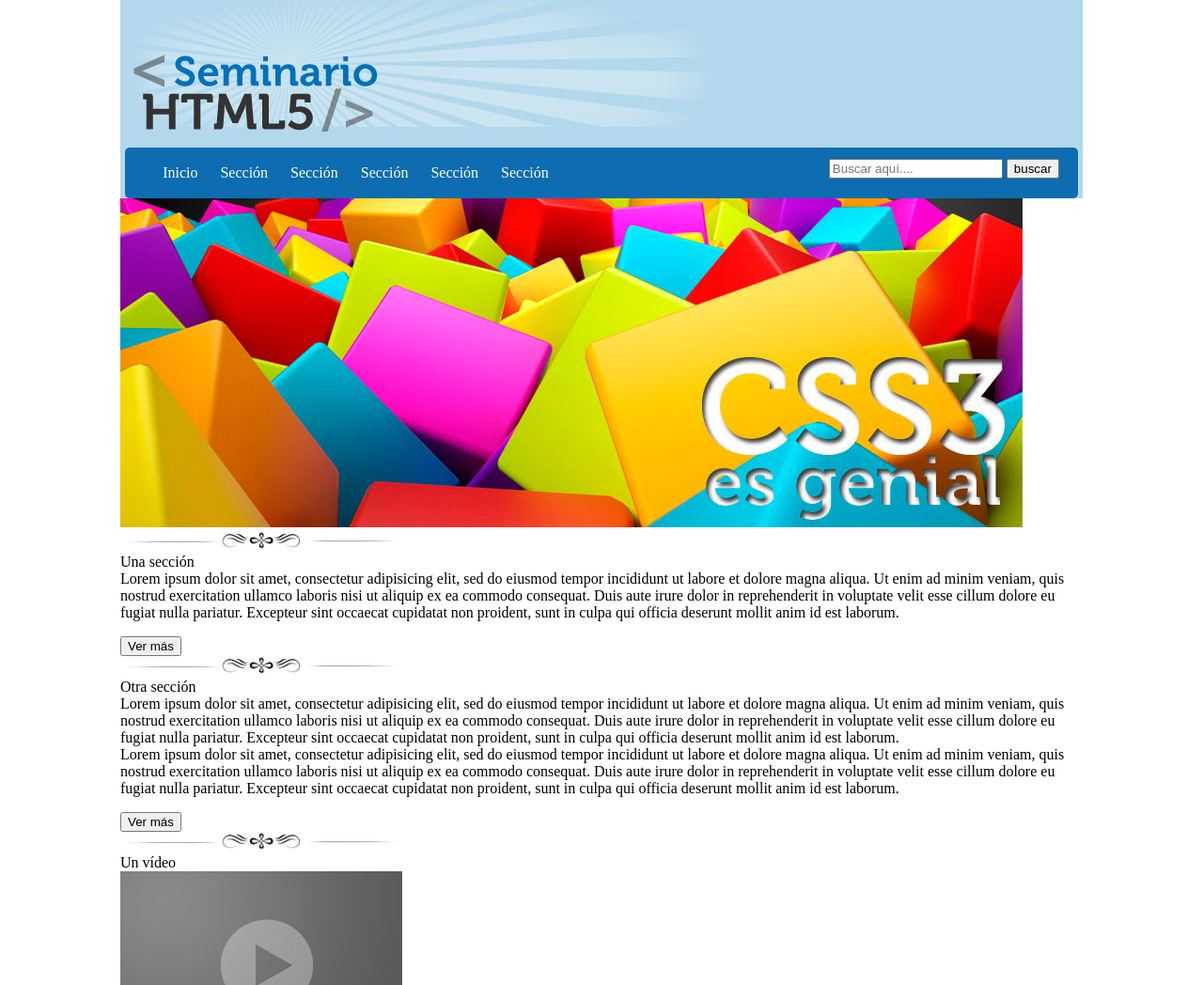
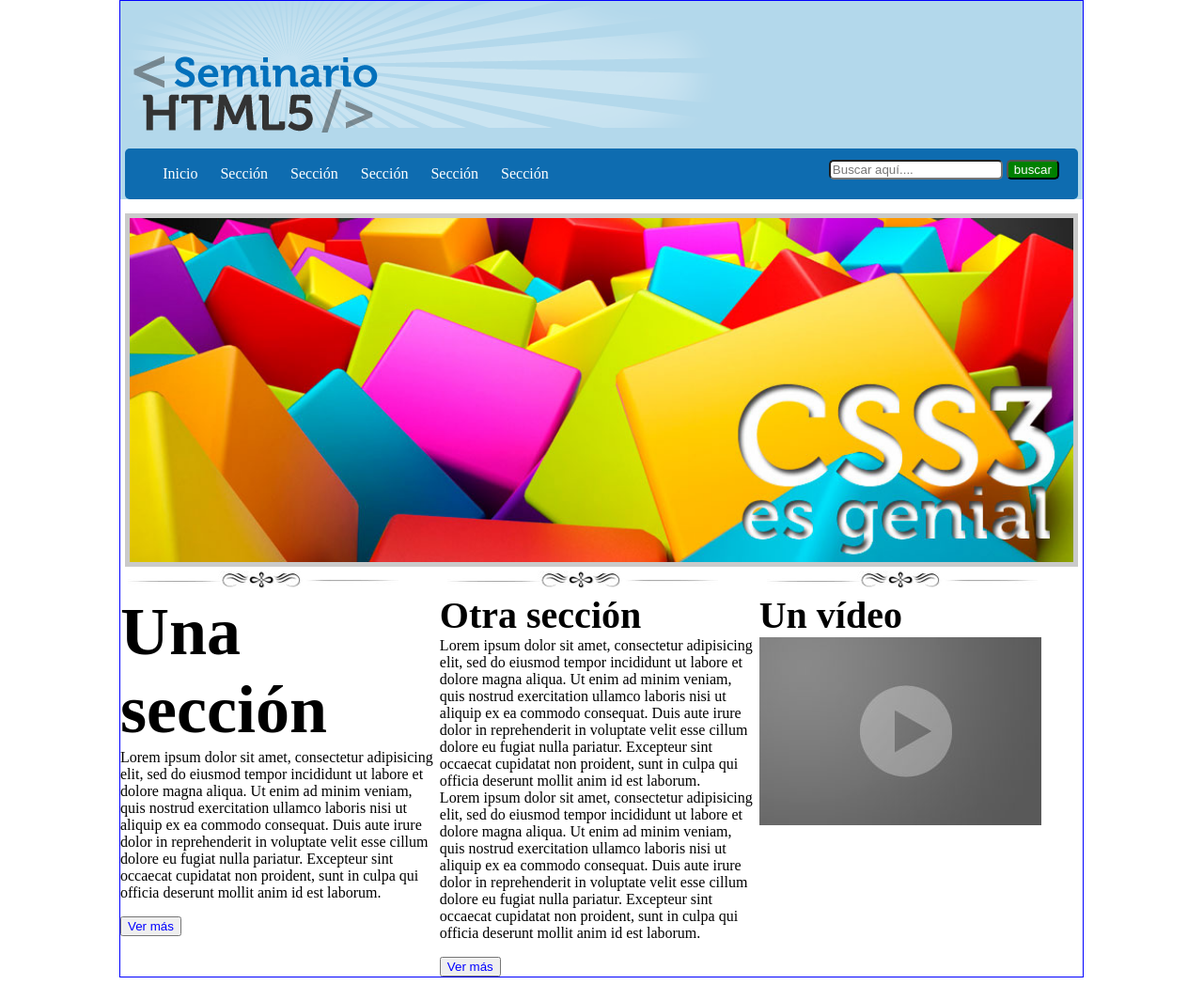
Before and after one commit to DiegoGuemez/pw2171, a plain HTML site: page practica01css.css/index.html in a window 1280 px wide. Shown: the top 1048 px of the page at 94% size. Drawn offline with Linux system fonts and the light colour scheme.

Commit message:
PracticaCSS301 Incompleta

```diff
--- a/practica01css.css/css/ESTILOS.CSS
+++ b/practica01css.css/css/ESTILOS.CSS
@@ -1,5 +1,5 @@
 body{
-	border-radius: 1px solid blue;
+	border: 1px solid blue;
 	font-size: 16px; /*1em*/
 	margin: 0 auto;
 	max-width: 1024px;
@@ -9,6 +9,13 @@ form{
 	margin-top: -40px;
 	margin-right: 20px;
 	float: right;
+}
+form input{
+	border-radius: 5px;
+}
+form input[type="button"]{
+	background: green;
+	color: white;
 }
 header{
 	background: #B3D8EB;
@@ -28,3 +35,30 @@ header nav ul li{
 #logo{
 	margin-top: -150px;
 }
+#seccion01 article{
+	/*border: 1px solid red;*/
+	text-align: center;
+}
+#seccion01 article img{
+	border: 5px solid rgba(150,150,150,0.5);
+	margin-top: 15px;
+	width: 98%;
+}
+#seccion02 article input{
+	/*margin: 0 auto;-------------------------------------------------------------*/
+	color: blue;
+}
+#seccion02 article{
+	display: inline-block;
+	vertical-align: top;
+	width: 32.8%;
+}
+.otraSeccion,.unaSeccion{
+	font-weight: bold; /*negritas*/
+}
+.otraSeccion{
+	font-size: 2.5em;
+}
+.unaSeccion{
+	font-size: 4.5em;
+}
--- a/practica01css.css/index.html
+++ b/practica01css.css/index.html
@@ -24,16 +24,16 @@
 			</form>
 		</nav>
 	</header>
-	<section>
+	<section id="seccion01">
 		<article>
 			<img src="img/slide2.jpg" alt="">
 		</article>
 	</section>
-	<section>
+	<section id="seccion02">
 		<article>
 			<img src="img/separador.jpg">
 			<br>
-			Una sección
+			<span class="unaSeccion">Una sección</span>
 			<br>
 			Lorem ipsum dolor sit amet, consectetur adipisicing elit, sed do eiusmod
 			tempor incididunt ut labore et dolore magna aliqua. Ut enim ad minim veniam,
@@ -45,9 +45,10 @@
 			<input type="submit" value="Ver más">
 		</article>
 		<article>
+
 		<img src="img/separador.jpg">
 			<br>
-			Otra sección
+			<span class="otraSeccion">Otra sección</span>
 			<br>
 			Lorem ipsum dolor sit amet, consectetur adipisicing elit, sed do eiusmod
 			tempor incididunt ut labore et dolore magna aliqua. Ut enim ad minim veniam,
@@ -68,7 +69,7 @@
 		<article>
 		<img src="img/separador.jpg" alt="">
 		<br>
-		Un vídeo
+		<span class="otraSeccion">Un vídeo</span>
 		<br>
 		<img src="img/video.jpg"  alt="">
 		</article>
```
